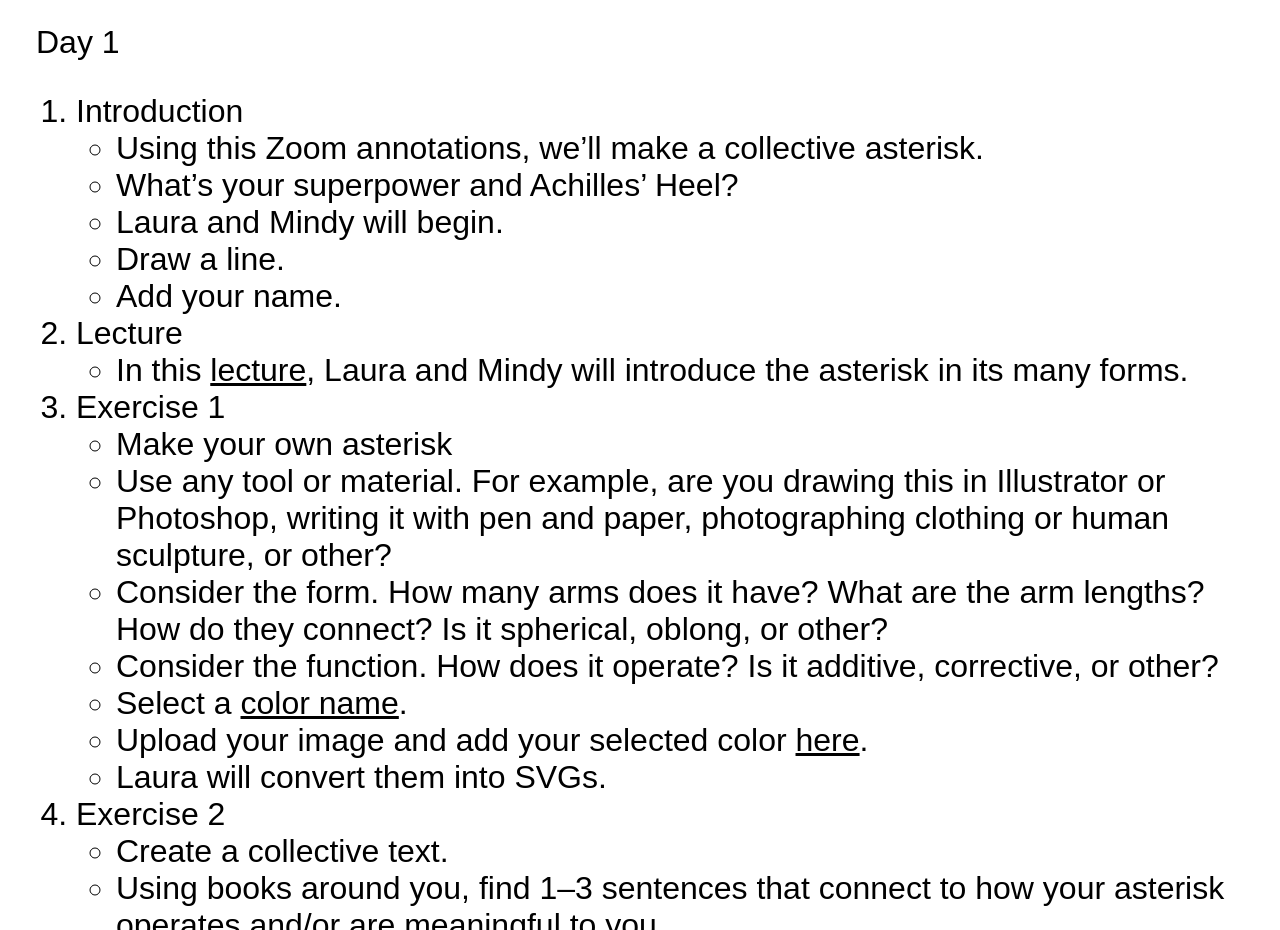
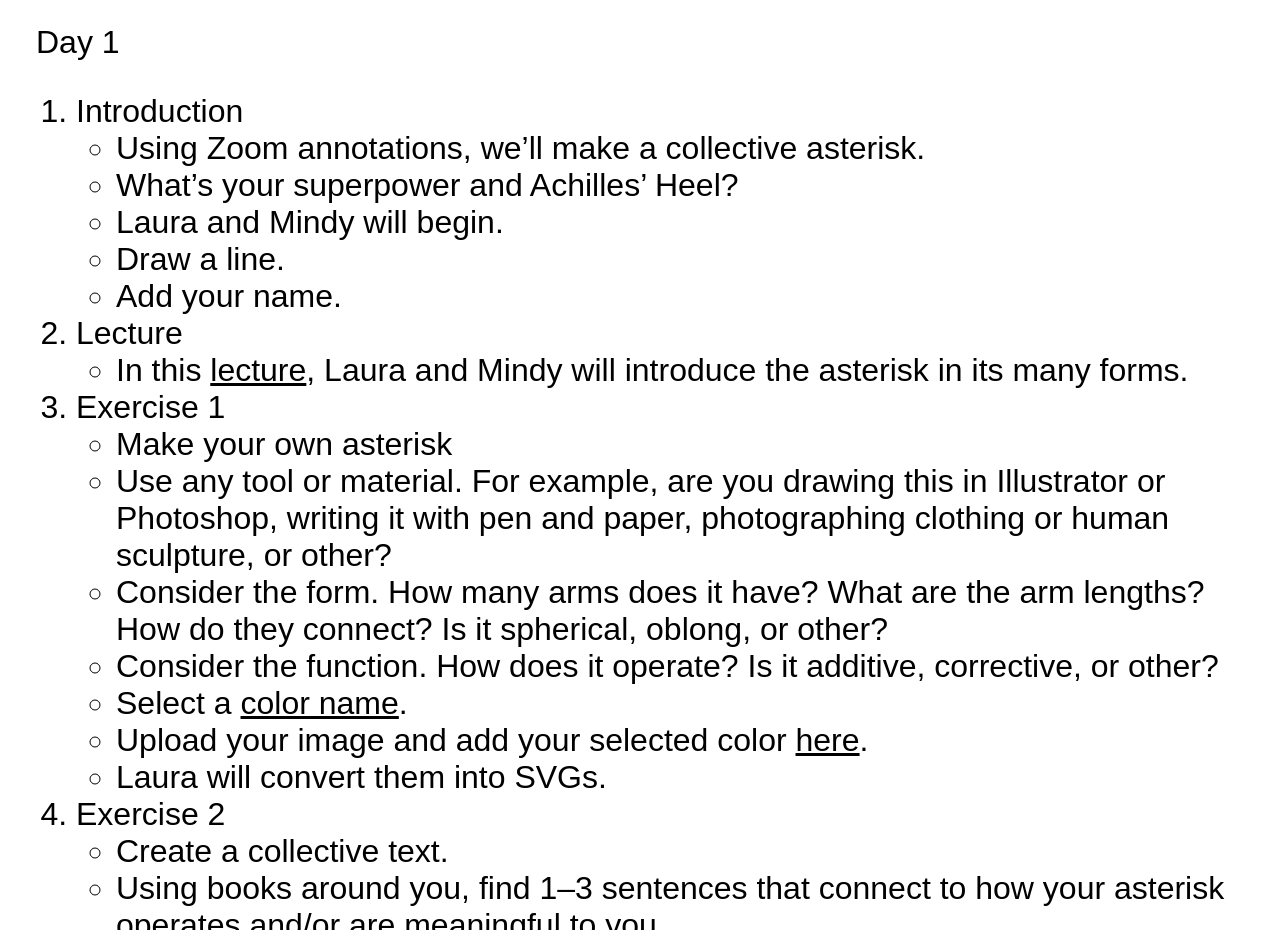
Before and after one commit to mindyseu/project-southland-annotations, a website: page docs/about.html in a window 1280 px wide. Shown: the part 2100-3030 px from the top of the page. Drawn offline with nearby package versions, Linux system fonts and the light colour scheme.

Commit message:
update about

```diff
--- a/docs/about.html
+++ b/docs/about.html
@@ -48,7 +48,7 @@
             <ol>
                 <li>Introduction</li>
                 <ul>
-                    <li>Using this Zoom annotations, we’ll make a collective asterisk.</li>
+                    <li>Using Zoom annotations, we’ll make a collective asterisk.</li>
                     <li>What’s your superpower and Achilles’ Heel?</li>
                     <li>Laura and Mindy will begin.</li>
                     <li>Draw a line.</li>
```
Also changed, not shown: docs/static/main.css (+0 -31 lines).
